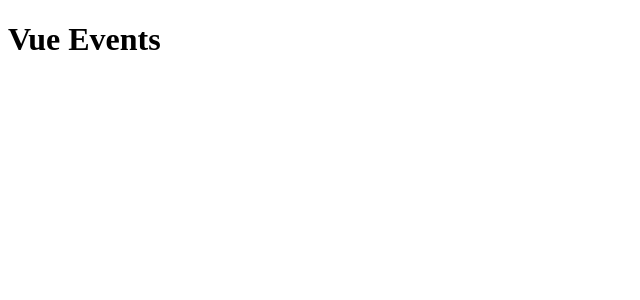
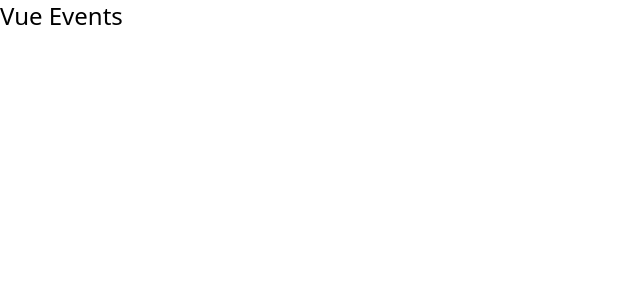
Before and after one commit to Nimira43/Vue-Events, a Vue app: page / in a window 1280 px wide. Shown: the top 300 px of the page, without its empty margins (0-640 px from the left). Built offline with nearby package versions, Linux system fonts and the light colour scheme.

Commit message:
Setup Tailwind

```diff
--- a/package.json
+++ b/package.json
@@ -17,9 +17,12 @@
     "@eslint/js": "^9.18.0",
     "@vitejs/plugin-vue": "^5.2.1",
     "@vue/eslint-config-prettier": "^10.1.0",
+    "autoprefixer": "^10.4.13",
     "eslint": "^9.18.0",
     "eslint-plugin-vue": "^9.32.0",
+    "postcss": "^8.4.21",
     "prettier": "^3.4.2",
+    "tailwindcss": "^3.2.4",
     "vite": "^6.0.11",
     "vite-plugin-vue-devtools": "^7.7.0"
   }
--- /dev/null
+++ b/postcss.config.cjs
@@ -0,0 +1,7 @@
+// eslint-disable-next-line no-undef
+module.exports = {
+  plugins: {
+    tailwindcss: {},
+    autoprefixer: {},
+  },
+}
--- a/src/App.vue
+++ b/src/App.vue
@@ -1,5 +1,5 @@
 <template>
   <main>
-    <h1>Vue Events</h1>
+    <h1 class="text-2xl">Vue Events</h1>
   </main>
 </template>
--- a/src/assets/main.css
+++ b/src/assets/main.css
@@ -1 +1,3 @@
-@import './base.css';
+@tailwind base;
+@tailwind components;
+@tailwind utilities;
--- /dev/null
+++ b/tailwind.config.cjs
@@ -0,0 +1,12 @@
+/** @type {import('tailwindcss').Config} */
+// eslint-disable-next-line no-undef
+module.exports = {
+  content: [
+    "./index.html",
+    "./src/**/*.{vue,js,ts,jsx,tsx}",
+  ],
+  theme: {
+    extend: {},
+  },
+  plugins: [],
+}
```
Also changed, not shown: src/assets/base.css (deleted), 1 other file (tests, documents, lock files or other folders).
